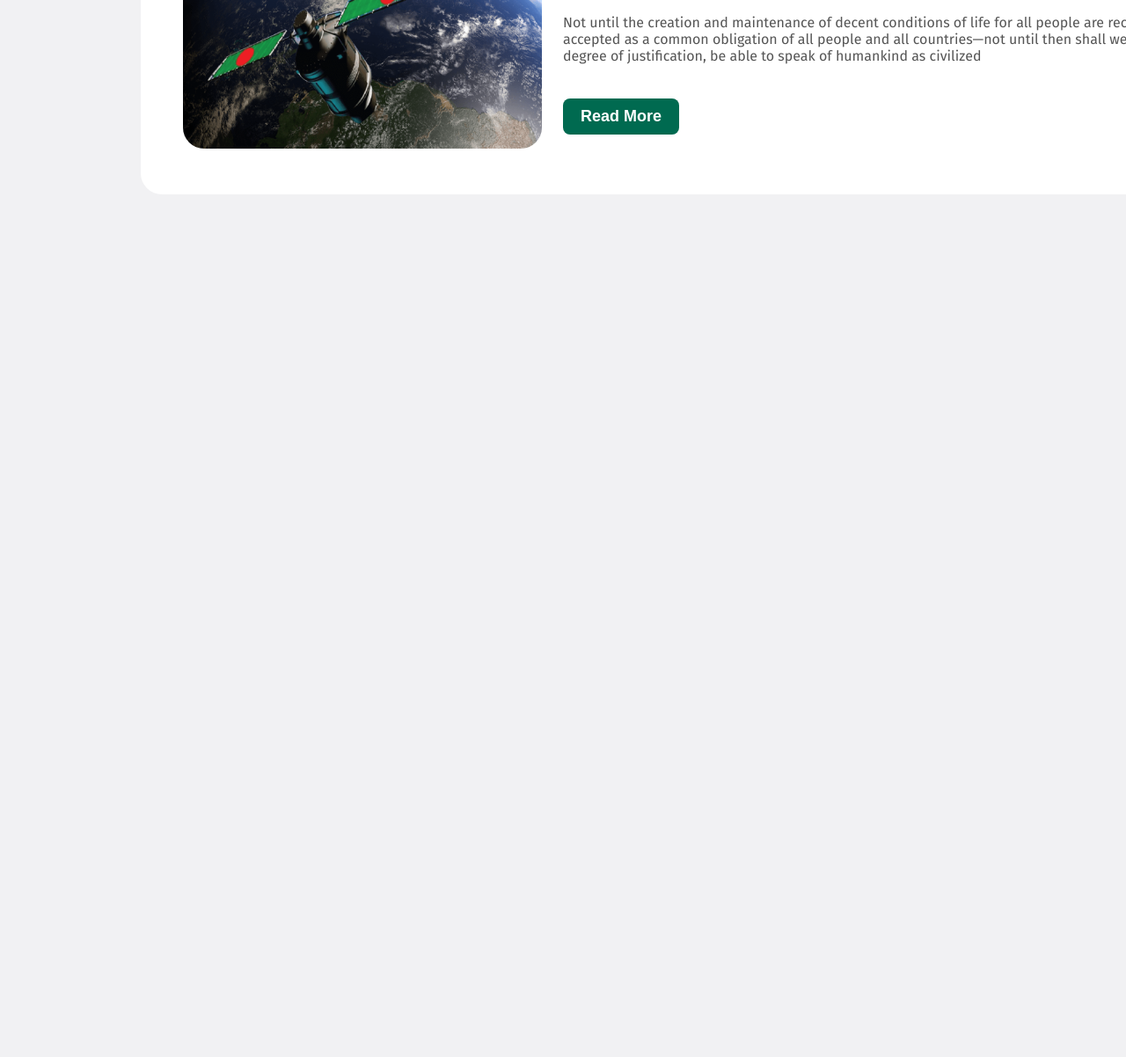
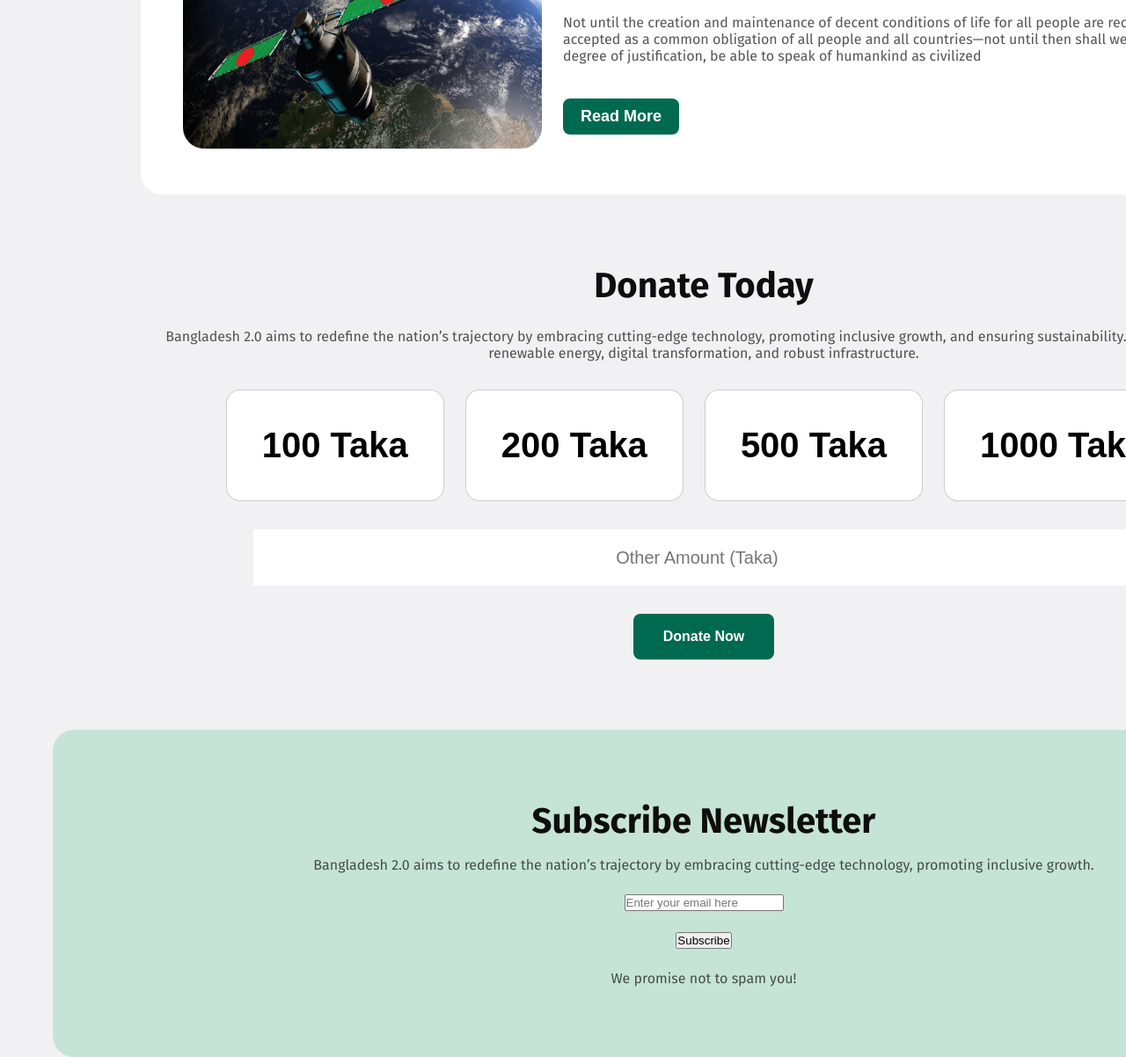
Before and after one commit to ImtiazeA/ph-wdd-a1, a plain HTML site: page index.html in a window 1280 px wide. Shown: the part 2354-3556 px from the top of the page at 88% size. Before the commit the page ends 2575 px from the top, so only its background shows below. Drawn offline with Linux system fonts and the light colour scheme.

Commit message:
Donate and Newsletter sections.
Added the HTML for the Donate and Newsletter sections to restore their functionality. This update enhances the website by enabling users to donate and subscribe to the newsletter seamlessly.

```diff
--- a/index.html
+++ b/index.html
@@ -181,38 +181,38 @@
         </div>
     </section>
 
-<!--    <section class="donate">-->
-<!--        <div class="donate-text-content">-->
-<!--            <h3 class="donate-title section-heading">Donate Today</h3>-->
-<!--            <p class="donate-description section-description">Bangladesh 2.0 aims to redefine the nation’s trajectory by-->
-<!--                embracing cutting-edge-->
-<!--                technology, promoting inclusive growth, and ensuring sustainability. With initiatives in renewable-->
-<!--                energy,-->
-<!--                digital transformation, and robust infrastructure.</p>-->
-<!--        </div>-->
-<!--        <div class="donate-amount-buttons">-->
-<!--            <button type="button">100 Taka</button type="button">-->
-<!--            <button type="button">200 Taka</button type="button">-->
-<!--            <button type="button">500 Taka</button type="button">-->
-<!--            <button type="button">1000 Taka</button>-->
-<!--        </div>-->
-<!--        <form action="">-->
-<!--            <input type="number" name="donate-amount" id="donate-amount" placeholder="Other Amount (Taka)">-->
-<!--            <button type="submit">Donate Now</button>-->
-<!--        </form>-->
-<!--    </section>-->
+    <section class="donate">
+        <div class="donate-text-content">
+            <h3 class="donate-title section-heading">Donate Today</h3>
+            <p class="donate-description section-description">Bangladesh 2.0 aims to redefine the nation’s trajectory by
+                embracing cutting-edge
+                technology, promoting inclusive growth, and ensuring sustainability. With initiatives in renewable
+                energy,
+                digital transformation, and robust infrastructure.</p>
+        </div>
+        <div class="donate-amount-buttons">
+            <button type="button">100 Taka</button type="button">
+            <button type="button">200 Taka</button type="button">
+            <button type="button">500 Taka</button type="button">
+            <button type="button">1000 Taka</button>
+        </div>
+        <form action="">
+            <input type="number" name="donate-amount" id="donate-amount" placeholder="Other Amount (Taka)">
+            <button type="submit">Donate Now</button>
+        </form>
+    </section>
 
-<!--    <section class="newsletter">-->
-<!--        <div class="newsletter-description">-->
-<!--            <h2 class="title section-heading">Subscribe Newsletter</h2>-->
-<!--            <p class="description section-description">Bangladesh 2.0 aims to redefine the nation’s trajectory by-->
-<!--                embracing cutting-edge technology, promoting inclusive growth.</p>-->
-<!--        </div>-->
-<!--        <input type="text" class="email" placeholder="Enter your email here">-->
-<!--        <button type="submit">Subscribe</button>-->
-<!--        <p class="spam section-description">We promise not to spam you!</p>-->
+    <section class="newsletter">
+        <div class="newsletter-description">
+            <h2 class="title section-heading">Subscribe Newsletter</h2>
+            <p class="description section-description">Bangladesh 2.0 aims to redefine the nation’s trajectory by
+                embracing cutting-edge technology, promoting inclusive growth.</p>
+        </div>
+        <input type="text" class="email" placeholder="Enter your email here">
+        <button type="submit">Subscribe</button>
+        <p class="spam section-description">We promise not to spam you!</p>
 
-<!--    </section>-->
+    </section>
 
 </main>
 
```
